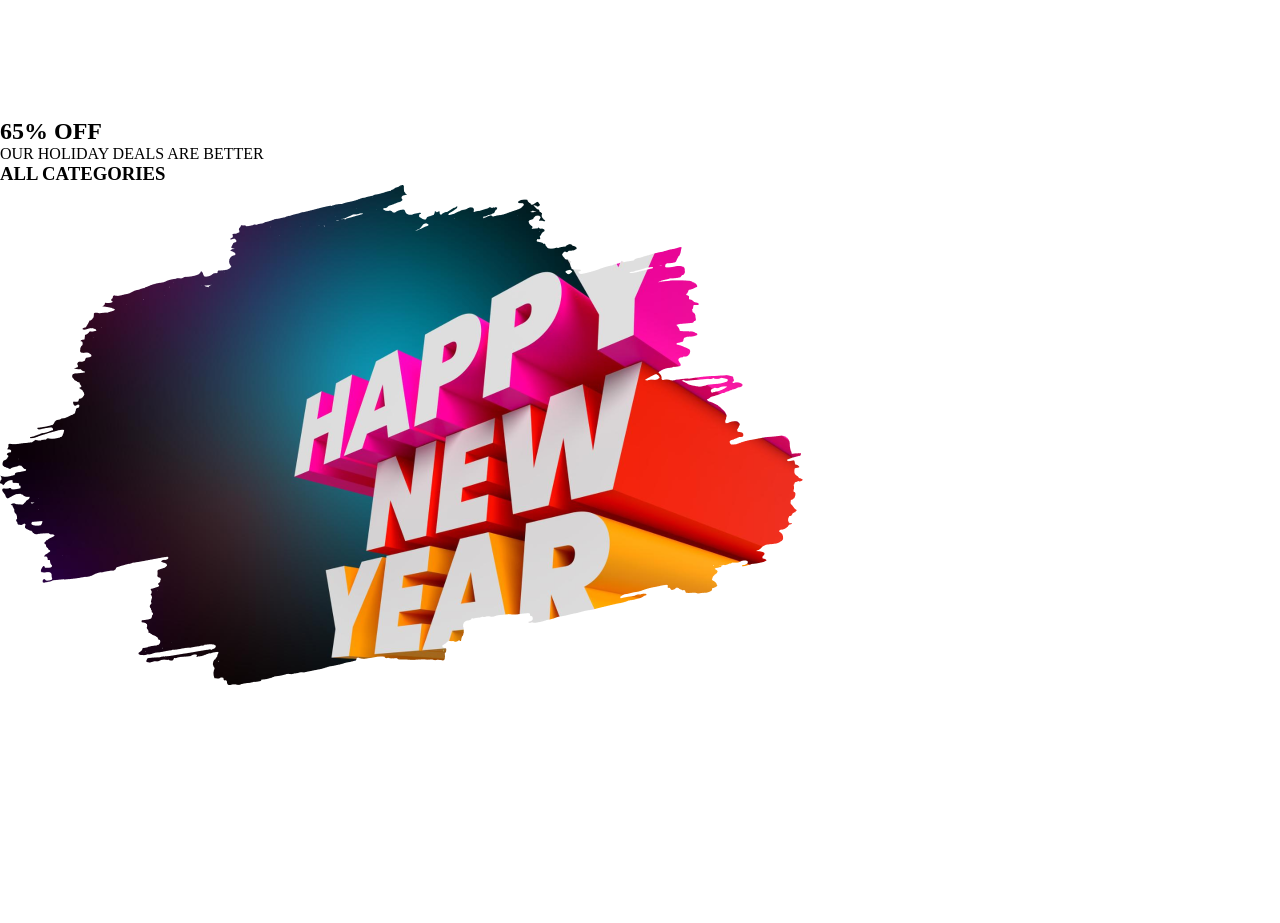
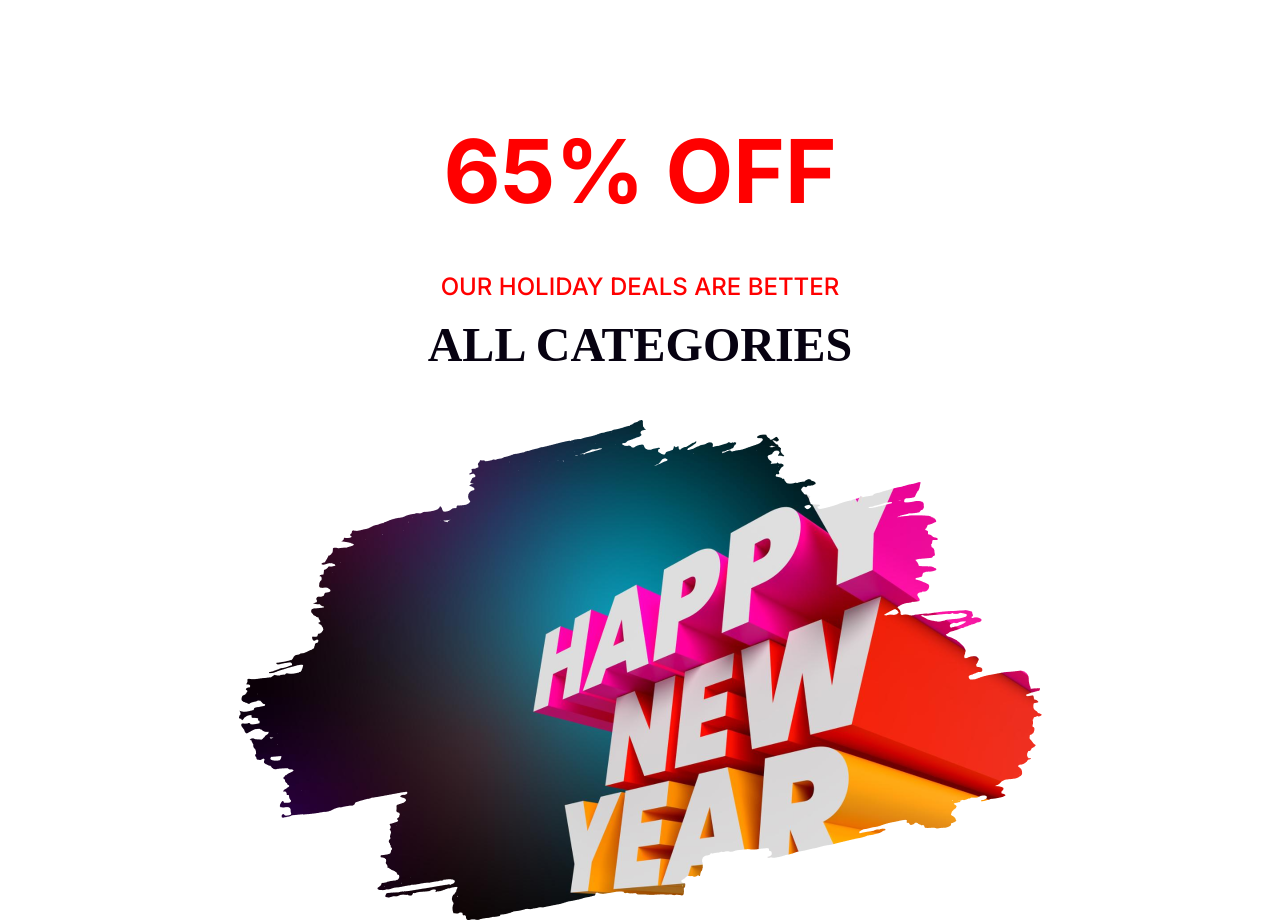
Before and after one commit to Samiul821/-new-year-repo, a plain HTML site: page index.html in a window 1280 px wide. Shown: the part 652-1575 px from the top of the page. Before the commit the page ends 1341 px from the top, so only its background shows below. Drawn offline with Linux system fonts and the light colour scheme.

Commit message:
first section style in css

```diff
--- a/styles/style.css
+++ b/styles/style.css
@@ -32,3 +32,40 @@ header{
     font-weight: 900;
     color: #ffffff;
 }
+/* section one */
+#all-catagories{
+    display: flex;
+    flex-direction: column;
+    justify-content: center;
+    align-items: center;
+}
+.section-container{
+    width: 802.9px;
+
+    text-align: center;
+}
+.section-title{
+    font-size: 88px;
+    font-weight: bold;
+    font-family: Inter;
+    color: #FF0000;
+    margin-bottom: 48px;
+}
+.section-subtitle{
+    font-family: Inter;
+    font-size: 24px;
+    font-weight: 500;
+    color: #FF0000;
+    margin-bottom: 16px;
+}
+.section-description{
+    color: #070211;
+    font-size: 48px;
+    font-weight: bold;
+    margin-bottom: 48px;
+}
+.happy-new{
+    width: 802.9px;
+height: 500px;
+margin-bottom: 120px;
+}
```
